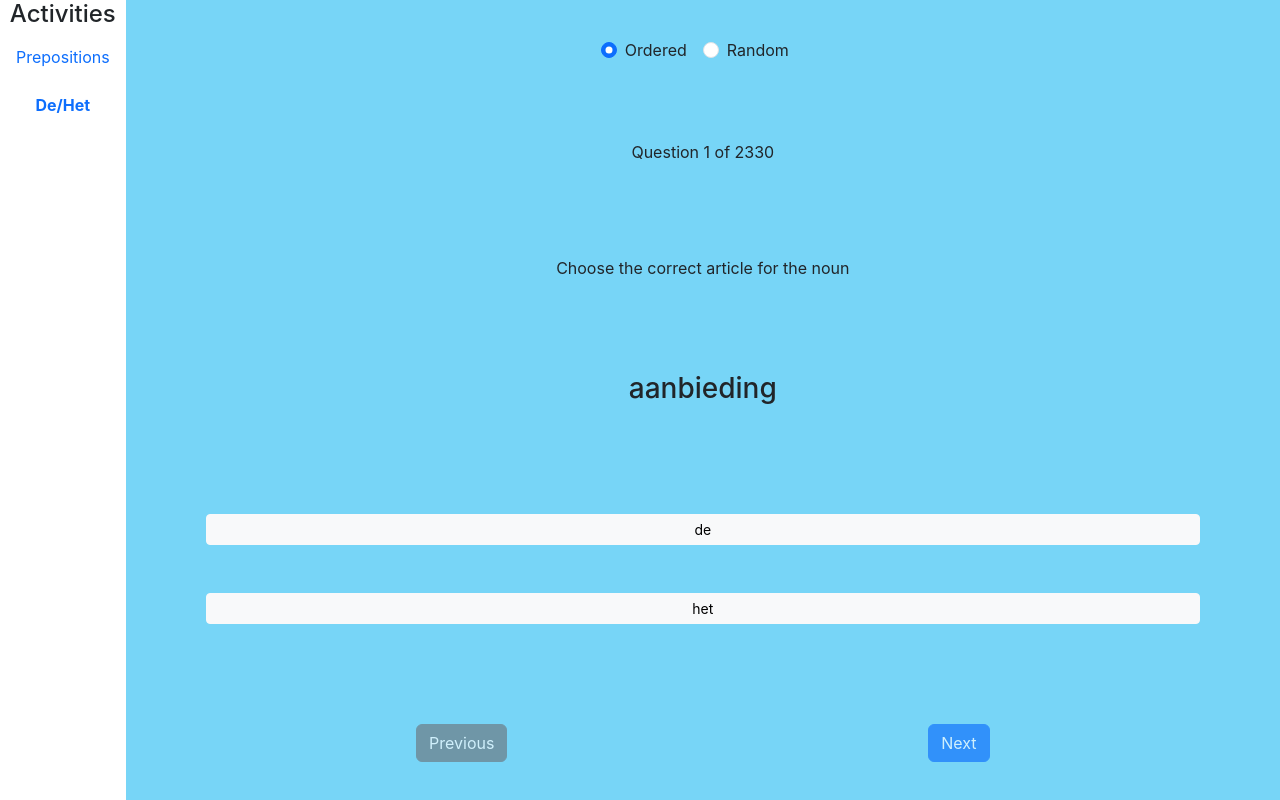
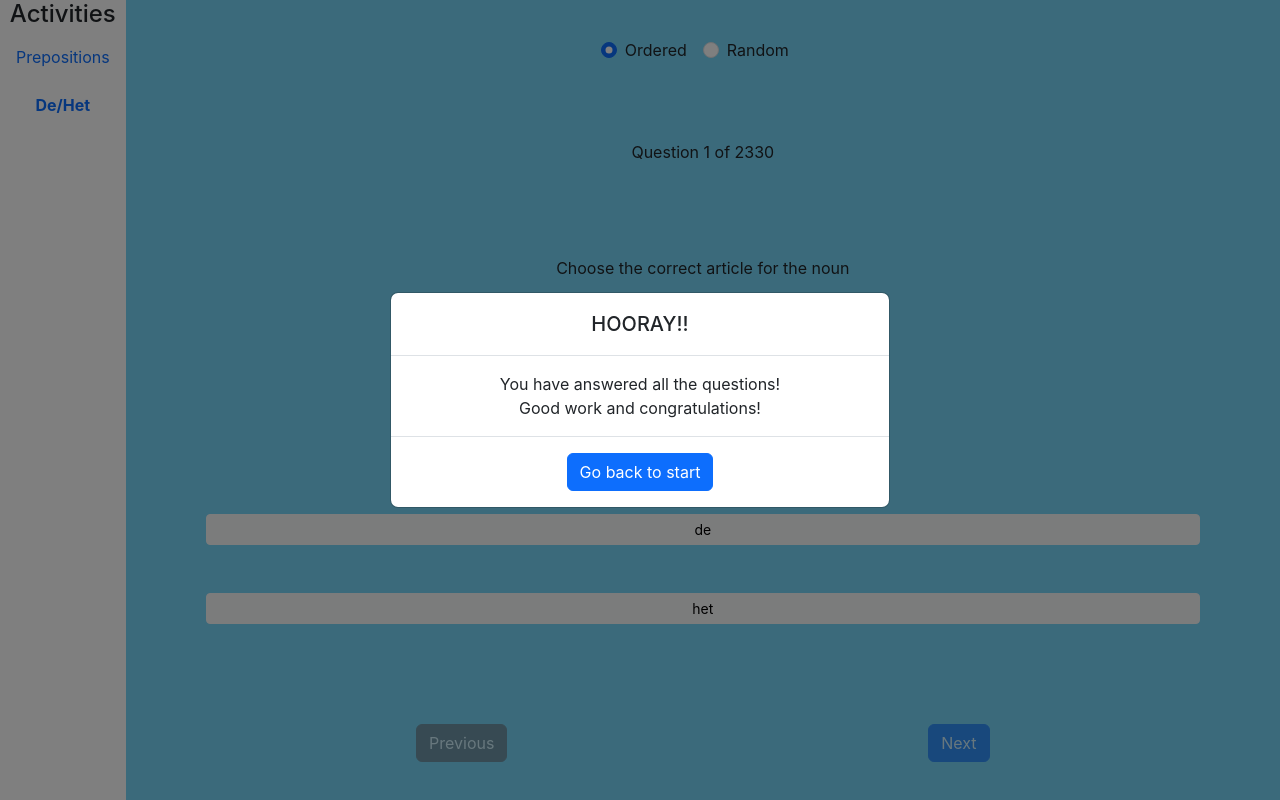
Before and after one commit to SheaMeyers/dutch-practice, a React (Create React App) app: page /de-het in a window 1280 px wide. Built offline with nearby package versions, Linux system fonts and the light colour scheme.

Commit message:
Add end modal

```diff
--- a/src/deHet/DeHet.tsx
+++ b/src/deHet/DeHet.tsx
@@ -2,6 +2,7 @@ import { useReducer } from "react";
 import { DeHetState, DispatcherActions, Ordering } from "./DeHet.types";
 import nouns from "./nouns.json";
 import { getOrdering, getQuestionNumber, setOrdering, setQuestionNumber } from "./session";
+import EndModal from "../shared/EndModal";
 
 const getRandomQuestionNumber = () => Math.floor(Math.random() * (nouns.length - 1))
 
@@ -10,7 +11,8 @@ const initialQuestionNumber = initialOrdering === 'ordered' ? getQuestionNumber(
 const initialState: DeHetState = {
     questionNumber: initialQuestionNumber,
     answer: '',
-    ordering: initialOrdering
+    ordering: initialOrdering,
+    showEndModal: true,
 }
 
 const deHetReducer = (state: DeHetState, action: DispatcherActions): DeHetState => {
@@ -25,6 +27,14 @@ const deHetReducer = (state: DeHetState, action: DispatcherActions): DeHetState
             }
         case 'nextQuestion':
             let nextQuestionNumber = state.questionNumber + 1
+
+            if (nextQuestionNumber > (nouns.length - 1)) {
+                console.log('Showing end modal')
+                return {
+                    ...state,
+                    showEndModal: true
+                }
+            }
 
             if (state.ordering === 'ordered') {
                 setQuestionNumber(nextQuestionNumber)
@@ -59,6 +69,13 @@ const deHetReducer = (state: DeHetState, action: DispatcherActions): DeHetState
                 ordering,
                 answer: ''
             }
+        case 'closeEndModal':
+            setQuestionNumber(0)
+            return {
+                ...state,
+                showEndModal: false,
+                questionNumber: 0
+            }
         default:
             return state
     }
@@ -66,11 +83,10 @@ const deHetReducer = (state: DeHetState, action: DispatcherActions): DeHetState
 
 const DeHet = () => {
     const [prepositionsState, dispatch] = useReducer(deHetReducer, initialState)
-    const { questionNumber, answer, ordering } = prepositionsState
+    const { questionNumber, answer, ordering, showEndModal } = prepositionsState
 
     return (
         <div className="Component">
-
             <div>
                 <div className="form-check form-check-inline">
                     <input
@@ -133,7 +149,7 @@ const DeHet = () => {
                     </button>
                 }
                 <button
-                    disabled={!answer || questionNumber === (nouns.length - 1)}
+                    disabled={!answer || questionNumber > nouns.length}
                     className="btn btn-primary"
                     type="button"
                     onClick={() => dispatch({ type: 'nextQuestion' })}
@@ -141,6 +157,11 @@ const DeHet = () => {
                     Next
                 </button>
             </div>
+            {showEndModal &&
+                <EndModal
+                    onClick={() => dispatch({ type: 'closeEndModal' })}
+                />
+            }
         </div>
     );
 }
--- a/src/deHet/DeHet.types.ts
+++ b/src/deHet/DeHet.types.ts
@@ -2,6 +2,7 @@ export type DeHetState = {
     questionNumber: number
     answer: string
     ordering: 'ordered' | 'random'
+    showEndModal: boolean
 };
 
 export type Ordering = 'ordered' | 'random'
@@ -10,3 +11,4 @@ export type DispatcherActions =
     | { type: 'nextQuestion' }
     | { type: 'giveAnswer', payload: string }
     | { type: 'changeOrdering', payload: Ordering}
+    | { type: 'closeEndModal' }
--- /dev/null
+++ b/src/shared/EndModal.css
@@ -0,0 +1,4 @@
+.EndModal {
+    display: block;
+    background-color: rgba(0,0,0,0.5);
+}
--- /dev/null
+++ b/src/shared/EndModal.tsx
@@ -0,0 +1,38 @@
+import './EndModal.css'
+
+type EndModalProps = {
+  onClick: () => void;
+};
+
+const EndModal = ({ onClick } : EndModalProps) =>
+    <div
+        className="modal show EndModal"
+        id="endModal"
+        tabIndex={-1}
+        aria-labelledby="endModalLabel"
+        aria-modal={true}
+    >
+        <div className="modal-dialog modal-dialog-centered">
+            <div className="modal-content">
+            <div className="modal-header text-center">
+                <h5 className="modal-title w-100" id="endModalLabel">HOORAY!!</h5>
+            </div>
+            <div className="modal-body">
+                You have answered all the questions!  <br/>
+                Good work and congratulations!
+            </div>
+            <div className="modal-footer d-flex justify-content-center">
+                <button
+                    type="button"
+                    className="btn btn-primary"
+                    data-bs-dismiss="modal"
+                    onClick={onClick}
+                >
+                    Go back to start
+                </button>
+            </div>
+            </div>
+        </div>
+    </div>
+
+export default EndModal
```
